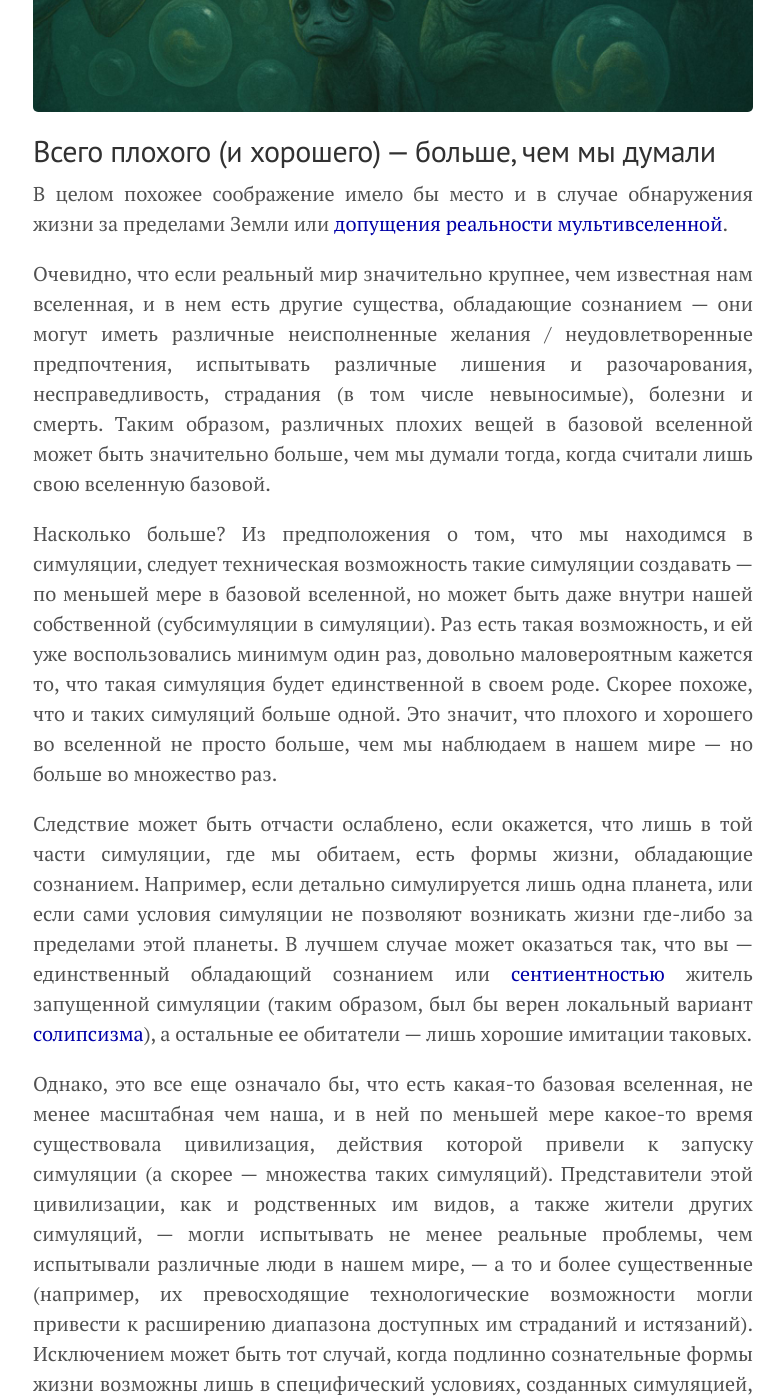
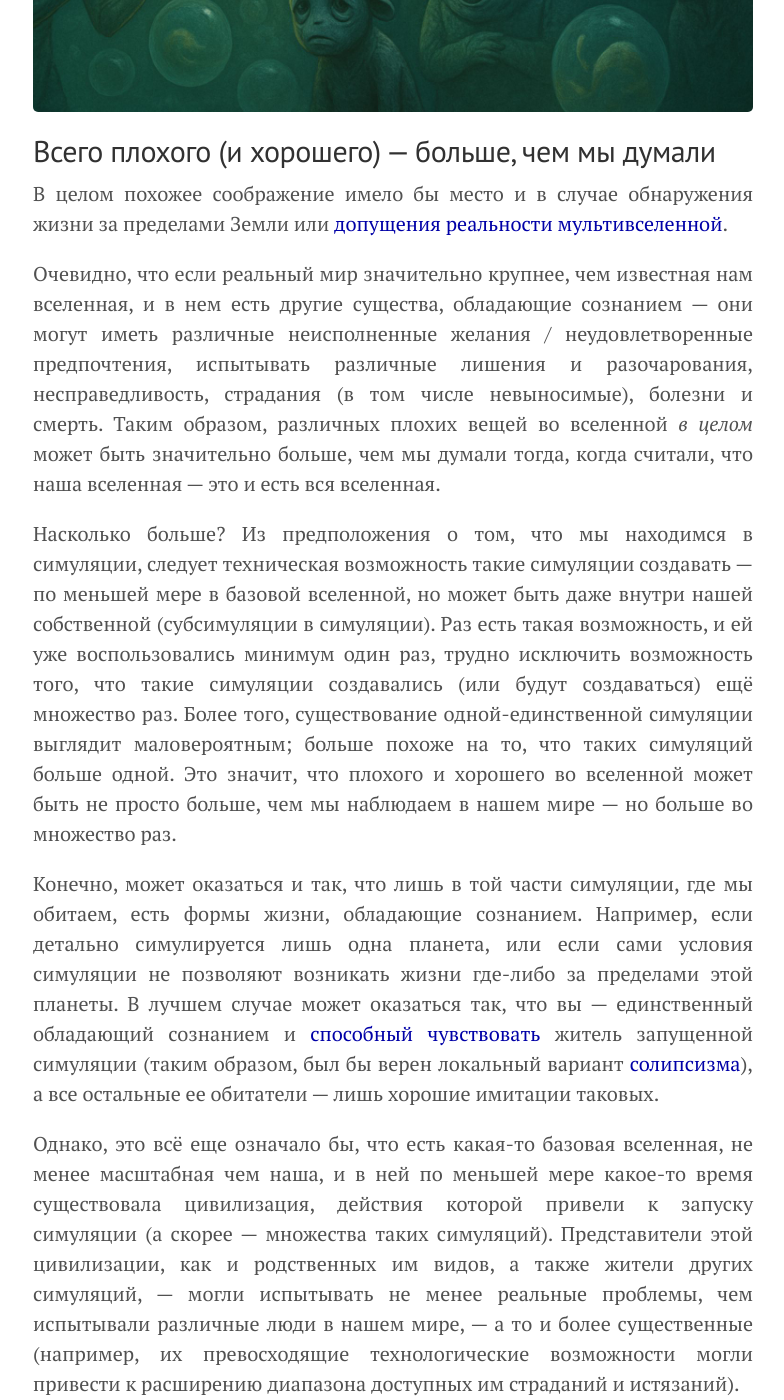
Before and after one commit to KKirdan/kkirdan.github.io, a Jekyll site: the page built from blog/_posts/a/2025-05-15-a7.md, in a window 1280 px wide and 1400 px high, scrolled down 828 px. Shown: the whole window, without its empty margins (247-1031 px from the left). Built offline with Jekyll 4.4.1, drawn with Linux system fonts in a browser that asks for light colours; some of the changed text lies outside the part shown.

Commit message:
Update 2025-05-15-a7.md

```diff
--- a/blog/_posts/a/2025-05-15-a7.md
+++ b/blog/_posts/a/2025-05-15-a7.md
@@ -2,9 +2,6 @@
 layout: post
 title: "Если мы в симуляции, что это говорит о вселенной?"
 show_title: true
-unixtime:
-vk:
-telegram:
 tags:
   - гипотеза_симуляции
   - аксиология_и_этика
@@ -20,25 +17,27 @@
 
 В целом похожее соображение имело бы место и в случае обнаружения жизни за пределами Земли или [допущения реальности мультивселенной](https://reducingsuffering.github.io/david-pearce-quantum-ethics-suffering-in-the-multiverse.html).
 
-Очевидно, что если реальный мир значительно крупнее, чем известная нам вселенная, и в нем есть другие существа, обладающие сознанием — они могут иметь различные неисполненные желания / неудовлетворенные предпочтения, испытывать различные лишения и разочарования, несправедливость, страдания (в том числе невыносимые), болезни и смерть. Таким образом, различных плохих вещей в базовой вселенной может быть значительно больше, чем мы думали тогда, когда считали лишь свою вселенную базовой.
+Очевидно, что если реальный мир значительно крупнее, чем известная нам вселенная, и в нем есть другие существа, обладающие сознанием — они могут иметь различные неисполненные желания / неудовлетворенные предпочтения, испытывать различные лишения и разочарования, несправедливость, страдания (в том числе невыносимые), болезни и смерть. Таким образом, различных плохих вещей во вселенной _в целом_ может быть значительно больше, чем мы думали тогда, когда считали, что наша вселенная — это и есть вся вселенная.
 
-Насколько больше? Из предположения о том, что мы находимся в симуляции, следует техническая возможность такие симуляции создавать — по меньшей мере в базовой вселенной, но может быть даже внутри нашей собственной (субсимуляции в симуляции). Раз есть такая возможность, и ей уже воспользовались минимум один раз, довольно маловероятным кажется то, что такая симуляция будет единственной в своем роде. Скорее похоже, что и таких симуляций больше одной. Это значит, что плохого и хорошего во вселенной не просто больше, чем мы наблюдаем в нашем мире — но больше во множество раз.
+Насколько больше? Из предположения о том, что мы находимся в симуляции, следует техническая возможность такие симуляции создавать — по меньшей мере в базовой вселенной, но может быть даже внутри нашей собственной (субсимуляции в симуляции). Раз есть такая возможность, и ей уже воспользовались минимум один раз, трудно исключить возможность того, что такие симуляции создавались (или будут создаваться) ещё множество раз. Более того, существование одной-единственной симуляции выглядит маловероятным; больше похоже на то, что таких симуляций больше одной. Это значит, что плохого и хорошего во вселенной может быть не просто больше, чем мы наблюдаем в нашем мире — но больше во множество раз.
 
-Следствие может быть отчасти ослаблено, если окажется, что лишь в той части симуляции, где мы обитаем, есть формы жизни, обладающие сознанием. Например, если детально симулируется лишь одна планета, или если сами условия симуляции не позволяют возникать жизни где-либо за пределами этой планеты. В лучшем случае может оказаться так, что вы — единственный обладающий сознанием или [сентиентностью](466.html) житель запущенной симуляции (таким образом, был бы верен локальный вариант [солипсизма](https://ru.wikipedia.org/wiki/%D0%A1%D0%BE%D0%BB%D0%B8%D0%BF%D1%81%D0%B8%D0%B7%D0%BC)), а остальные ее обитатели — лишь хорошие имитации таковых.
+Конечно, может оказаться и так, что лишь в той части симуляции, где мы обитаем, есть формы жизни, обладающие сознанием. Например, если детально симулируется лишь одна планета, или если сами условия симуляции не позволяют возникать жизни где-либо за пределами этой планеты. В лучшем случае может оказаться так, что вы — единственный обладающий сознанием и [способный чувствовать](466.html) житель запущенной симуляции (таким образом, был бы верен локальный вариант [солипсизма](https://ru.wikipedia.org/wiki/%D0%A1%D0%BE%D0%BB%D0%B8%D0%BF%D1%81%D0%B8%D0%B7%D0%BC)), а все остальные ее обитатели — лишь хорошие имитации таковых.
 
-Однако, это все еще означало бы, что есть какая-то базовая вселенная, не менее масштабная чем наша, и в ней по меньшей мере какое-то время существовала цивилизация, действия которой привели к запуску симуляции (а скорее — множества таких симуляций). Представители этой цивилизации, как и родственных им видов, а также жители других симуляций, — могли испытывать не менее реальные проблемы, чем испытывали различные люди в нашем мире, — а то и более существенные (например, их превосходящие технологические возможности могли привести к расширению диапазона доступных им страданий и истязаний). Исключением может быть тот случай, когда подлинно сознательные формы жизни возможны лишь в специфический условиях, созданных симуляцией, тогда как вне ее разумные существа почему-то лишены сознания. Но, думаю, этот случай не слишком вероятен.
+Однако, это всё еще означало бы, что есть какая-то базовая вселенная, не менее масштабная чем наша, и в ней по меньшей мере какое-то время существовала цивилизация, действия которой привели к запуску симуляции (а скорее — множества таких симуляций). Представители этой цивилизации, как и родственных им видов, а также жители других симуляций, — могли испытывать не менее реальные проблемы, чем испытывали различные люди в нашем мире, — а то и более существенные (например, их превосходящие технологические возможности могли привести к расширению диапазона доступных им страданий и истязаний).
 
-Для части людей вышеописанное сглаживается тем, что помимо плохого в жизнях обитателей базовой вселенной может быть и что-то хорошее (и возможно, количество хорошего в том или ином смысле перевешивает количество плохого), или за пределами симуляции и вовсе царит благоденствие. Но согласно лично [моей системе ценностей](https://reducingsuffering.github.io/what-is-negative-utilitarianism.html) наиболее важно то, сколько во вселенной невыносимых страданий: чем их меньше, тем лучше. И раз такие страдания возможны внутри нашей симуляции, скорее всего и вне ее они тоже есть.
+Исключением может быть тот случай, когда подлинно сознательные формы жизни возможны лишь в специфический условиях, созданных симуляцией, тогда как вне ее разумные существа почему-то лишены сознания. Но, думаю, этот случай слишком экзотичен.
+
+Для части людей вышеописанное сглаживается тем, что помимо плохого в жизнях обитателей мультивселенной может быть и что-то хорошее (и возможно, количество хорошего в том или ином смысле перевешивает количество плохого), или за пределами симуляции и вовсе царит благоденствие. Ну а согласно [моей системе ценностей](https://reducingsuffering.github.io/what-is-negative-utilitarianism.html) наиболее важно то, сколько во вселенной невыносимых страданий: чем их меньше, тем лучше. И раз такие страдания возможны внутри нашей симуляции, скорее всего и вне ее они тоже есть.
 
 Некоторые люди сравнительно равнодушны к тому, сколько во вселенной зла, и могут находить факт симуляции хорошей новостью по причине того, что вселенная из-за него кажется более сложной, [красивой](https://reducingsuffering.github.io/brian-tomasik-beauty-driven-morality.html) и интересной, чем если бы подобные симуляции были невозможны. Хотя я понимаю, что в этом есть что-то по своему позитивное, для меня первостепенную важность имеет благополучие обитателей такой вселенной, а вопросы красоты, сложности и любопытности глубоко вторичны.
 
-Помимо этого, кого-то может радовать сам факт того, что существует хоть одна цивилизация, развитая настолько, что она [была способна запустить](https://habr.com/ru/articles/516598/) эту симуляцию. В этом случае я хотел бы предостеречь от излишнего оптимизма: из технологических возможностей не следует ни того, что эта цивилизация сама по себе благополучна, [ни того, что она доброжелательна](https://reducingsuffering.github.io/jim-buhler-why-we-may-expect-our-successors-not-to-care-about-suffering.html) к другим, в том числе к нам. Более того, в принципе возможно, что эта цивилизация уже мертва и [нас создал](https://reducingsuffering.github.io/brian-tomasik-2.html) просто порожденный ей [несогласованный](https://arbital-ru.github.io/p/ai_alignment/) искусственный интеллект, решающий, например, какие-то никому больше не нужные исследовательские задачи. Уже не так круто звучит, да?
+Ну а кого-то может радовать сам факт того, что существует хоть одна цивилизация, развитая настолько, что она [была способна запустить](https://habr.com/ru/articles/516598/) эту симуляцию. В этом случае я хотел бы предостеречь от излишнего оптимизма: из технологических возможностей не следует ни того, что эта цивилизация сама по себе благополучна, [ни того, что она доброжелательна](https://reducingsuffering.github.io/jim-buhler-why-we-may-expect-our-successors-not-to-care-about-suffering.html) к другим, в том числе к нам. Более того, в принципе возможно, что эта цивилизация уже мертва и нас создал просто порожденный ей [вышедший из под контроля](https://arbital-ru.github.io/p/ai_alignment/) искусственный интеллект, решающий, например, какие-то никому больше не нужные [исследовательские задачи](https://reducingsuffering.github.io/brian-tomasik-2.html). Уже не так круто звучит, да?
 
-## Но что с того?
+## Но нам-то что с того?
 
-Итак, плохого (и хорошего) во вселенной гораздо больше, чем мы думали. Но можем ли мы на что-то повлиять? Логично, что если бы мы никак не влияли на происходящее вне симуляции, нам не следовало бы и беспокоиться о том, что там происходит. Но откуда нам знать, что мы ни на что не влияем?
+Итак, если бы гипотеза симуляции оказалась верна, то плохого (и хорошего) во вселенной оказалось бы больше (причем, вероятно, во много раз больше), чем мы думали ранее. Но имеет ли это какие-то практические следствия?
 
-Более подробно я рассмотрю этот вопрос в другом посте.
+Мы не знаем, находимся ли мы в симуляции. Даже если бы мы были в этом уверены, это не значит, что мы можем повлиять на что-то, происходящее вне симуляции. И даже если можем, неясно как можно было бы предсказать подобное влияние. Так стоит ли нам беспокоиться о возможности того, что мы в симуляции? Этот вопрос я рассматриваю в [следующем посте](https://kkirdan.github.io/blog/a8.html).
 
 ## Ссылки
 
@@ -47,7 +46,7 @@
 - Ник Бостром, [Живем ли мы в компьютерной симуляции](https://habr.com/ru/articles/516598/) (2001) — _осторожно, перевод местами не очень_
 - Википедия, [Солипсизм](https://ru.wikipedia.org/wiki/%D0%A1%D0%BE%D0%BB%D0%B8%D0%BF%D1%81%D0%B8%D0%B7%D0%BC)
 - К. Кирдан, [Что такое негативный утилитаризм](https://reducingsuffering.github.io/what-is-negative-utilitarianism.html) (2020-2024)
-- К. Кирдан, [«Cентиентность — недостающее слово в нашем языке»](466.html) (2022-2023)
+- К. Кирдан, [Cентиентность — недостающее слово в нашем языке](466.html) (2022-2023)
 - Брайан Томасик, [Мораль, движимая красотой](https://reducingsuffering.github.io/brian-tomasik-beauty-driven-morality.html) (2013-2014)
 - Джим Бюлер, [Почему мы можем ожидать, что наши потомки не будут сострадательными](https://reducingsuffering.github.io/jim-buhler-why-we-may-expect-our-successors-not-to-care-about-suffering.html) (2023)
 - Arbital, [Согласование ИИ](https://arbital-ru.github.io/p/ai_alignment/)
```
